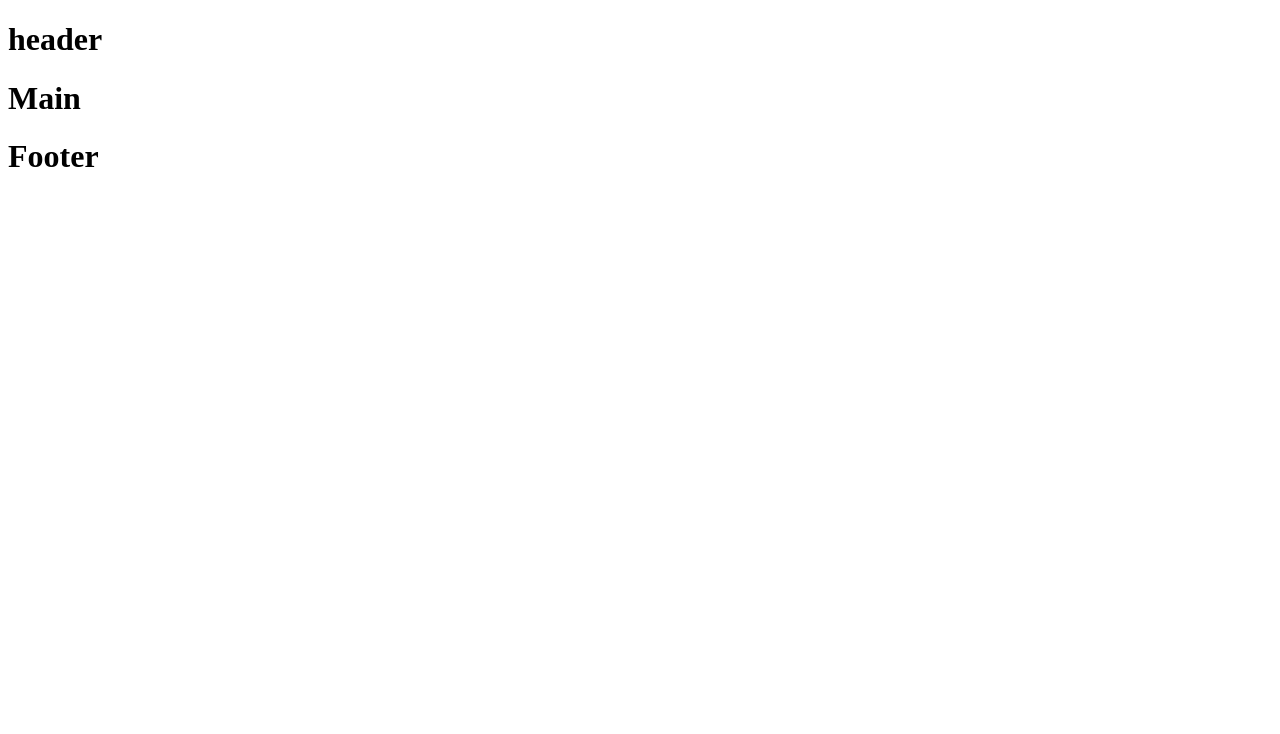
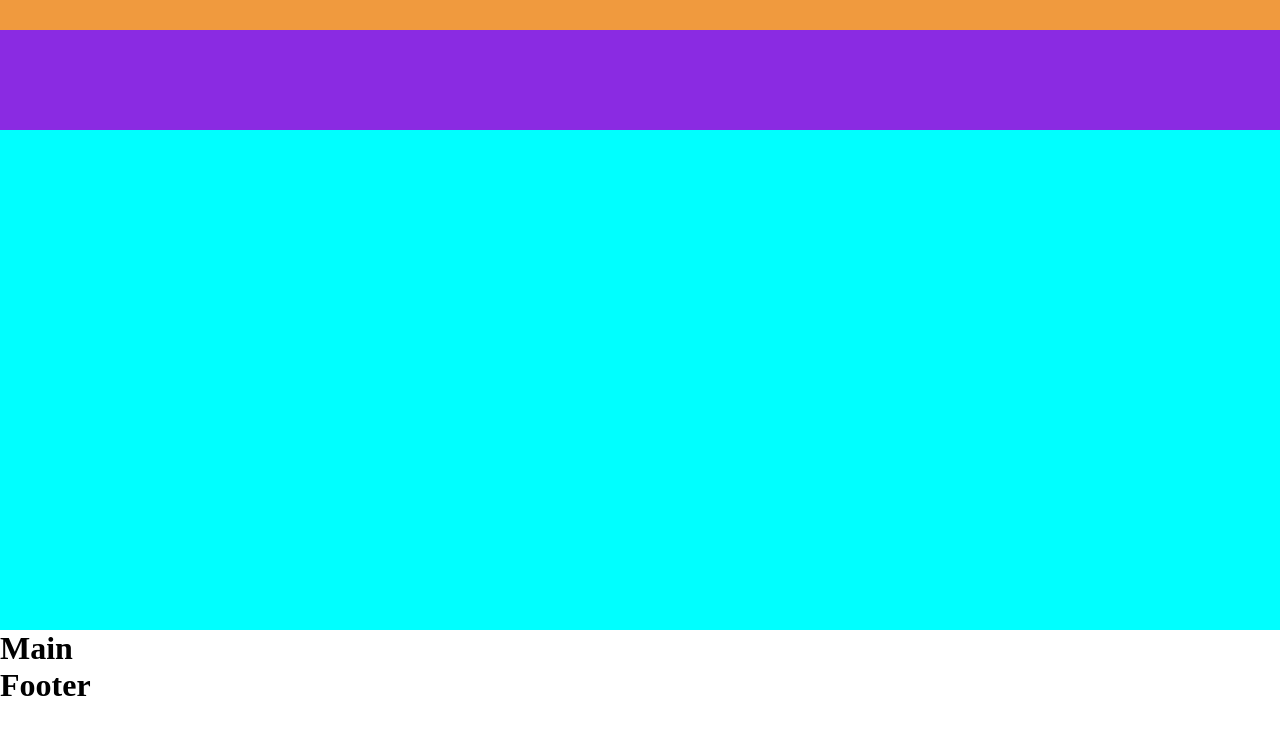
Before and after one commit to Youss0203/proj-html-vuejs, a Vue app: page / in a window 1280 px wide. Shown: the top 734 px of the page. Built offline with nearby package versions, Linux system fonts and the light colour scheme.

Commit message:
diviso in macrostrutture header

```diff
--- a/src/App.vue
+++ b/src/App.vue
@@ -17,6 +17,7 @@ export default {
   }
 }
 </script>
-<style lang="">
+<style lang="scss">
+@use "../src/styles/general.scss" as*;
 
 </style>
--- a/src/components/AppHeader.vue
+++ b/src/components/AppHeader.vue
@@ -1,13 +1,27 @@
 <template lang="">
-    <div>
-        <h1>header</h1>
-    </div>
+    <section class="contacts"></section>
+    <section class="navigation"></section>
+    <section class="jumbo"></section>
 </template>
 <script>
 export default {
 
 }
 </script>
-<style lang="scss">
+<style lang="scss" scoped>
+@use "../../src/styles/partials/mixins.scss" as*;
+@use "../../src/styles/partials/variables.scss" as*;
+    section.contacts{
+        height: 30px;
+        background-color: #f09a3e;
+    }
+    section.navigation{
+        height: 100px;
+        background-color: blueviolet;
+    }
 
+    section.jumbo{
+        height:500px;
+        background-color: aqua;
+    }
 </style>
--- a/src/styles/general.scss
+++ b/src/styles/general.scss
@@ -0,0 +1,6 @@
+@use "../styles/partials/mixins.scss" as*;
+@use "../styles/partials/variables.scss" as*;
+
+*{
+    @include reset;
+}
--- a/src/styles/partials/mixins.scss
+++ b/src/styles/partials/mixins.scss
@@ -0,0 +1,5 @@
+@mixin reset {
+    margin:0;
+    padding:0;
+    box-sizing: border-box;
+}
```
